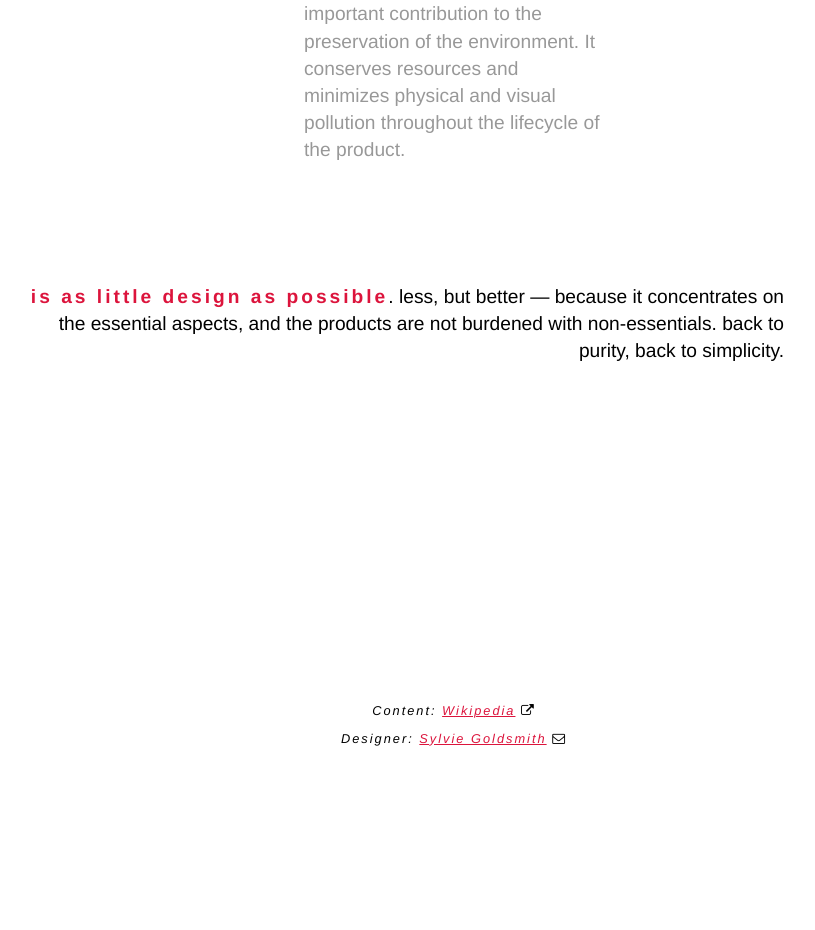
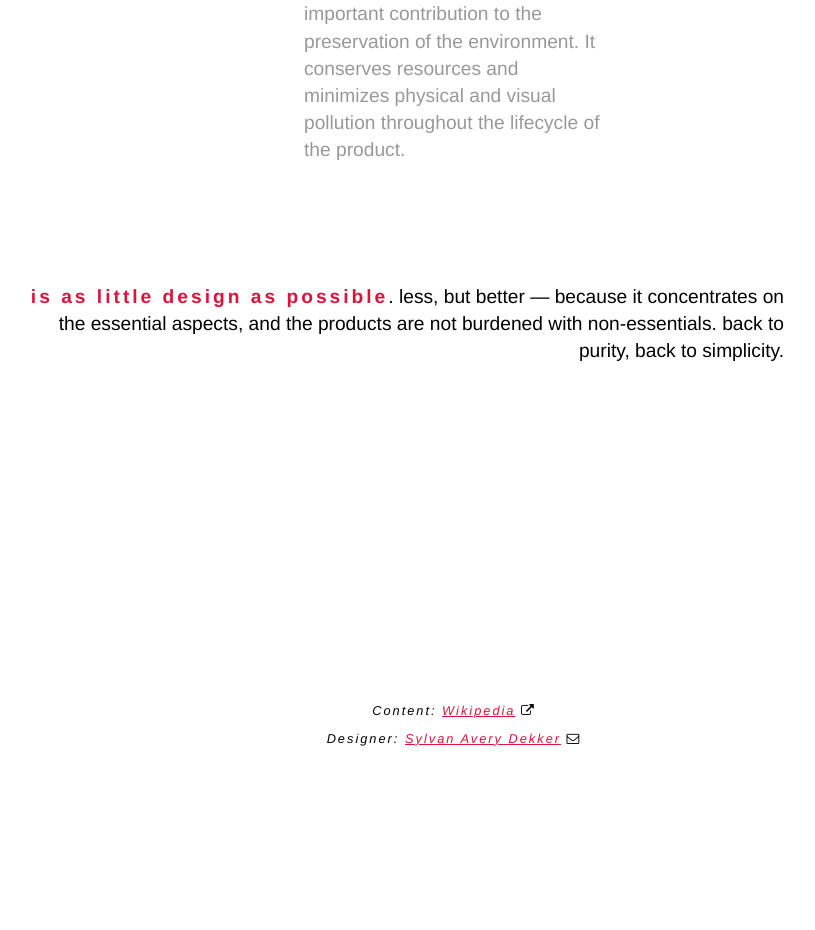
Before and after one commit to syldekker/dieter-rams-10-principles-exercise, a plain HTML site: page index.html in a window 1280 px wide. Shown: the part 4300-5230 px from the top of the page, without its empty margins (186-1001 px from the left). Drawn offline with Linux system fonts and the light colour scheme.

Commit message:
edited author name

```diff
--- a/index.html
+++ b/index.html
@@ -32,7 +32,7 @@
 			<address>
 				<p>Content: <a href="http://en.wikipedia.org/wiki/Dieter_Rams">Wikipedia</a> <span class="fa fa-external-link"></span></p>
 				<!-- You may only edit “you@your-email.domain” and “Your Name” in this file. -->
-				<p>Designer: <a href="mailto:sylvie.goldsmith@gmail.com">Sylvie Goldsmith</a> <span class="fa fa-envelope-o"></span></p>
+				<p>Designer: <a href="mailto:sylvan.avery.dekker@gmail.com">Sylvan Avery Dekker</a> <span class="fa fa-envelope-o"></span></p>
 			</address>
 		</footer>
 	</body>
```
